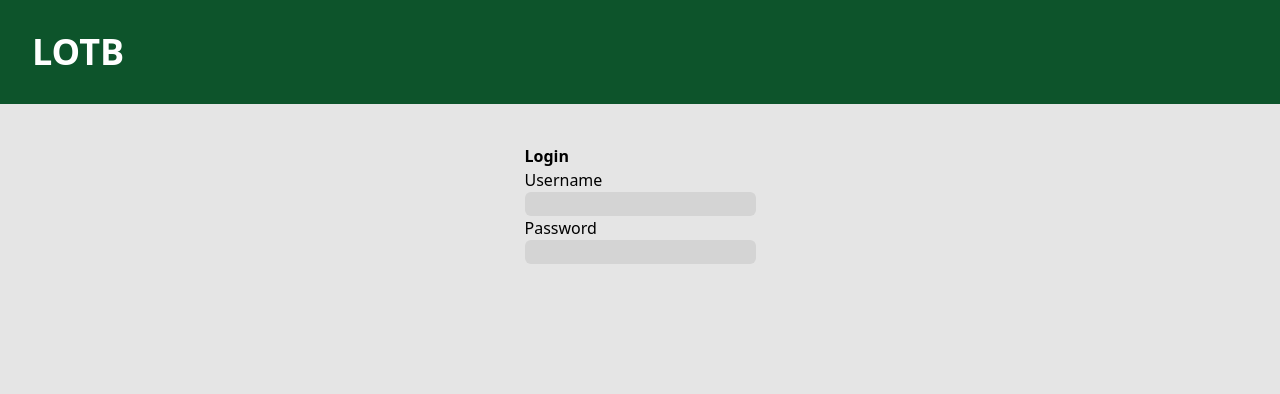
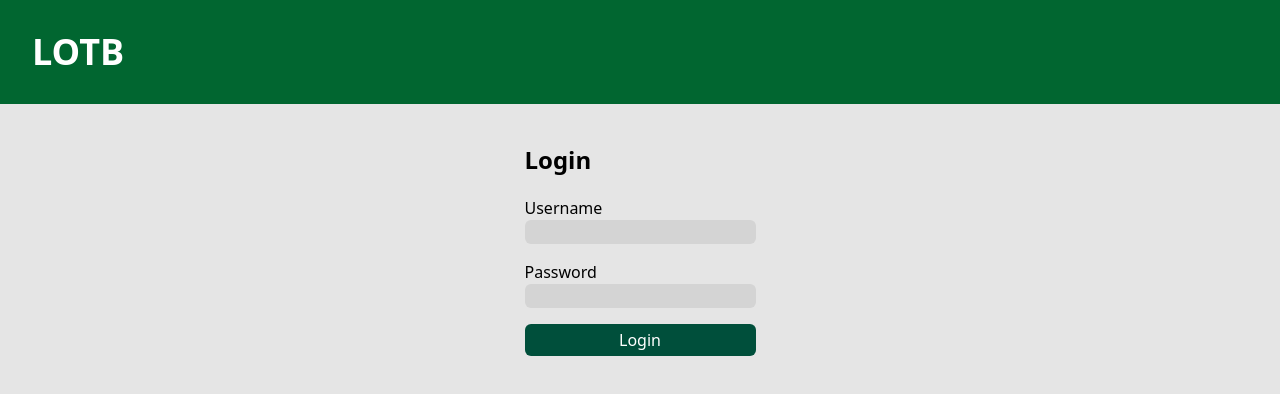
Before and after one commit to elsonfreire/listen-outside-the-box, a React (Vite) app in the folder frontend/: page /login in a window 1280 px wide. Shown: the top 394 px of the page. Built offline with nearby package versions, Linux system fonts and the light colour scheme.

Commit message:
Create button component

```diff
--- a/frontend/index.html
+++ b/frontend/index.html
@@ -1,9 +1,9 @@
-<!doctype html>
+<!DOCTYPE html>
 <html lang="en">
   <head>
     <meta charset="UTF-8" />
     <meta name="viewport" content="width=device-width, initial-scale=1.0" />
-    <title>frontend</title>
+    <title>LOTB</title>
   </head>
   <body>
     <div id="root"></div>
--- a/frontend/src/App.tsx
+++ b/frontend/src/App.tsx
@@ -5,7 +5,7 @@ import HomePage from "./pages/Home";
 function App() {
   return (
     <div className=" w-full min-h-screen">
-      <div className="bg-green-900 text-white p-8 shadow-lg">
+      <div className="bg-green-800 text-white p-8 shadow-lg">
         <h1 className="text-4xl font-bold">LOTB</h1>
       </div>
 
--- /dev/null
+++ b/frontend/src/components/Button.tsx
@@ -0,0 +1,18 @@
+import type React from "react";
+
+interface ButtonProps extends React.ComponentProps<"button"> {
+  children: React.ReactNode;
+}
+
+const Button: React.FC<ButtonProps> = ({ children, ...rest }) => {
+  return (
+    <button
+      {...rest}
+      className="rounded-md text-center bg-emerald-900 text-white px-3 py-1 cursor-pointer"
+    >
+      {children}
+    </button>
+  );
+};
+
+export default Button;
--- a/frontend/src/pages/Home.tsx
+++ b/frontend/src/pages/Home.tsx
@@ -1,7 +1,7 @@
 const HomePage = () => {
   return (
     <div>
-      <h2 className="font-bold">Home</h2>
+      <h2 className="font-bold text-2xl">Home</h2>
     </div>
   );
 };
--- a/frontend/src/pages/Login.tsx
+++ b/frontend/src/pages/Login.tsx
@@ -1,15 +1,23 @@
+import Button from "../components/Button";
+
 const LoginPage = () => {
   return (
     <div>
-      <h2 className="font-bold">Login</h2>
+      <h2 className="font-bold text-2xl">Login</h2>
 
-      <div className="flex-col">
-        <p>Username</p>
-        <input className="bg-neutral-300 rounded-md" />
-        <p>Password</p>
-        <input className="bg-neutral-300 rounded-md" />
-        <button />
-      </div>
+      <form className="flex flex-col gap-4 my-5">
+        <div>
+          <p>Username</p>
+          <input className="bg-neutral-300 rounded-md" />
+        </div>
+
+        <div>
+          <p>Password</p>
+          <input className="bg-neutral-300 rounded-md" />
+        </div>
+
+        <Button type="submit">Login</Button>
+      </form>
     </div>
   );
 };
```
Also changed, not shown: 1 other file (tests, documents, lock files or other folders).
